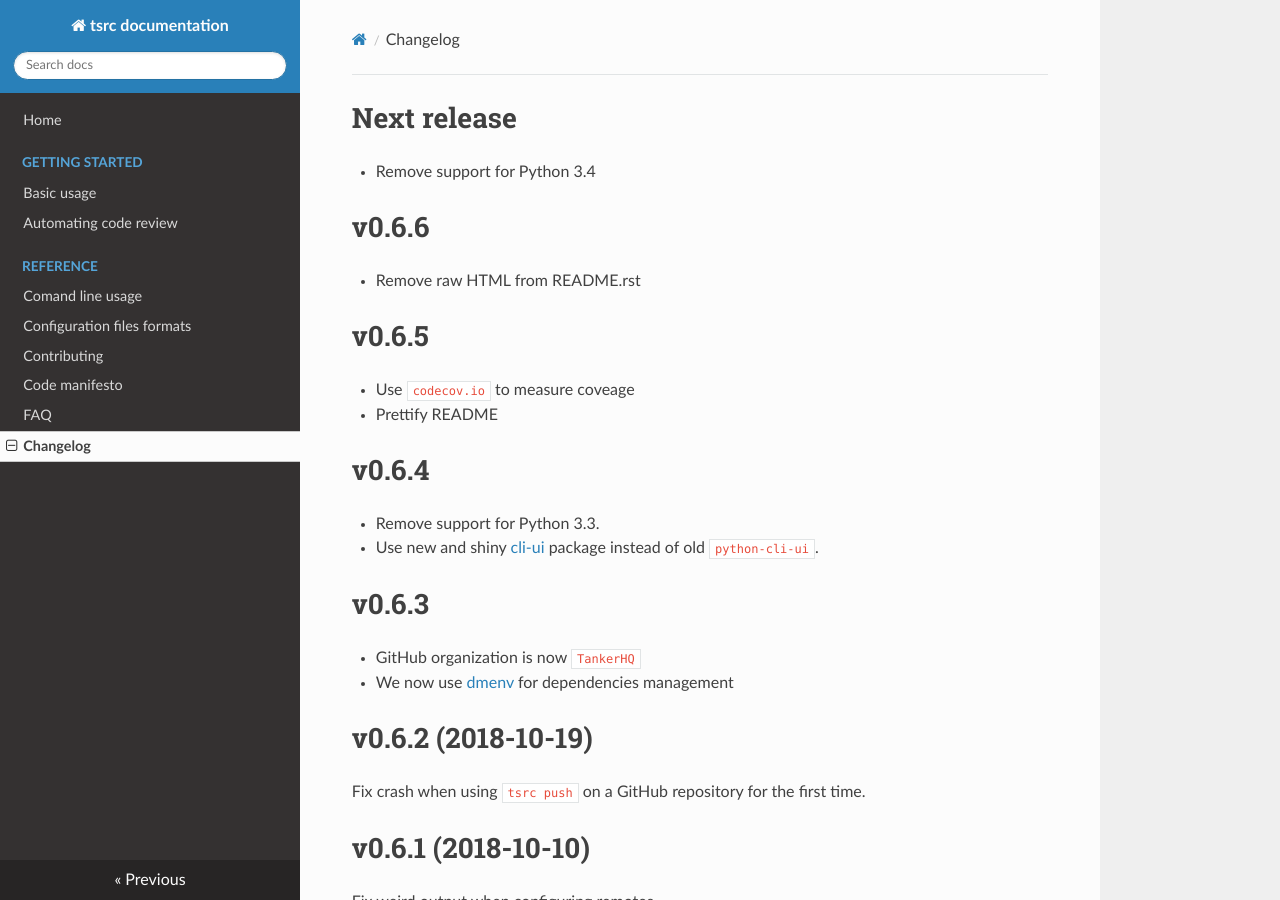
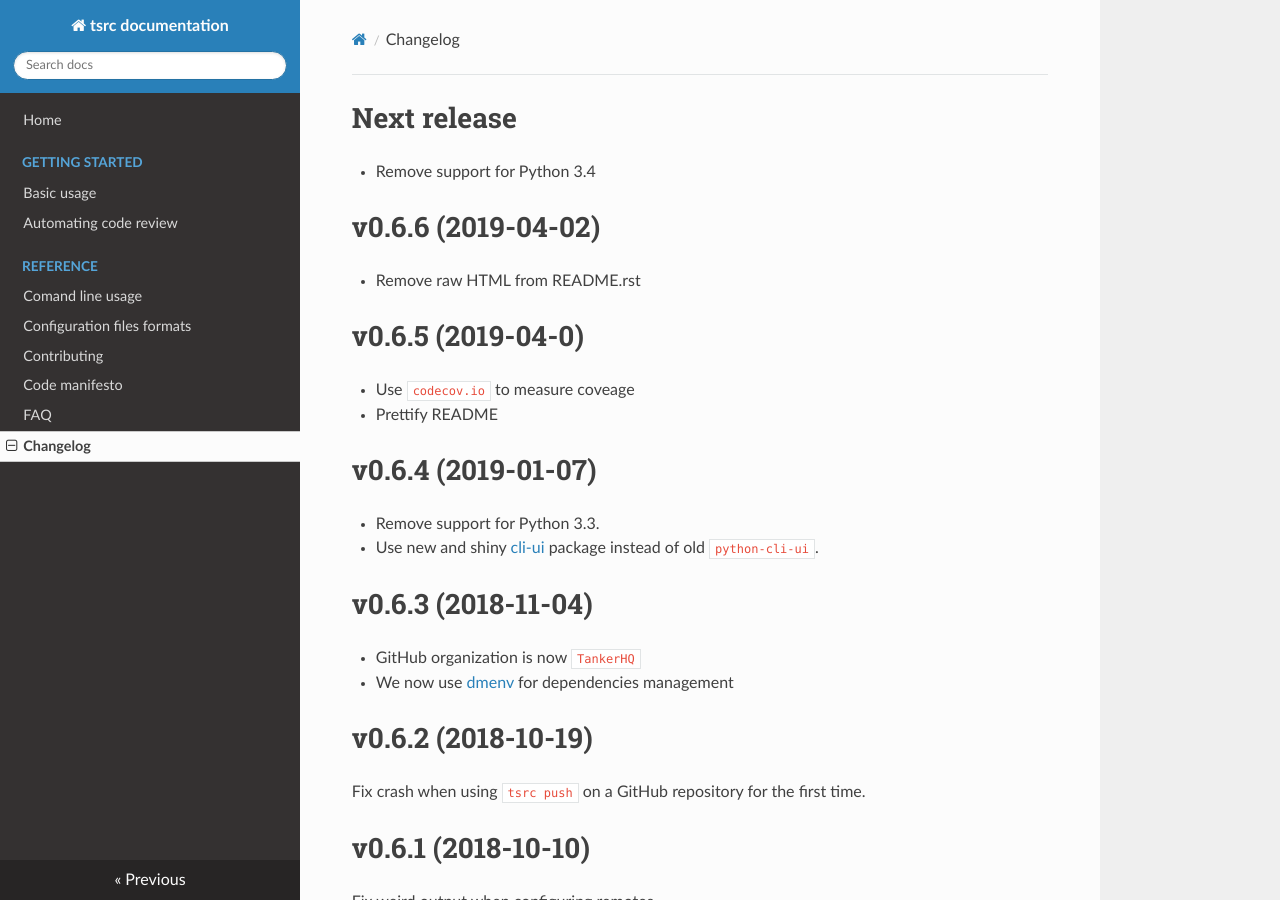
Before and after one commit to your-tools/tsrc, an MkDocs documentation site: the page built from docs/changelog.md, in a window 1280 px wide and 900 px high. Built offline with MkDocs 1.6.1, drawn with Linux system fonts in a browser that asks for light colours; nearby versions of some CDN libraries.

Commit message:
Add dates in changelog

```diff
--- a/docs/changelog.md
+++ b/docs/changelog.md
@@ -2,21 +2,21 @@
 
 * Remove support for Python 3.4
 
-# v0.6.6
+# v0.6.6 (2019-04-02)
 
 * Remove raw HTML from README.rst
 
-# v0.6.5
+# v0.6.5 (2019-04-0)
 
 * Use `codecov.io` to measure coveage
 * Prettify README
 
-# v0.6.4
+# v0.6.4 (2019-01-07)
 
 * Remove support for Python 3.3.
 * Use new and shiny [cli-ui](https://pypi.org/project/cli-ui/) package instead of old `python-cli-ui`.
 
-# v0.6.3
+# v0.6.3 (2018-11-04)
 
 * GitHub organization is now `TankerHQ`
 * We now use [dmenv](https://github.com/TankerHQ/dmenv) for dependencies management
```
